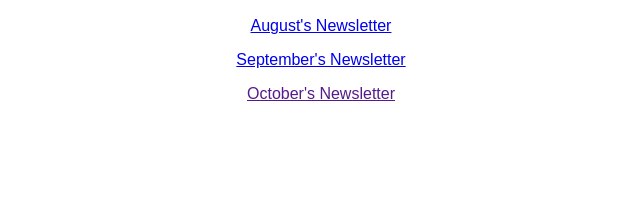
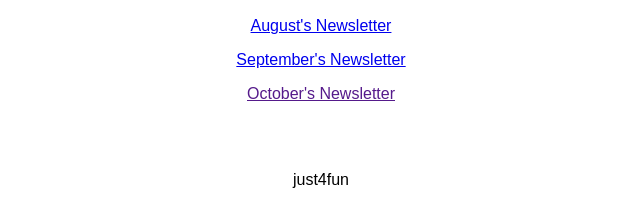
Before and after one commit to olivemev/news, a plain HTML site: page index.html in a window 1280 px wide. Shown: the part 583-800 px from the top of the page, without its empty margins (319-959 px from the left). Drawn offline with Linux system fonts and the light colour scheme.

Commit message:
Update index.html

```diff
--- a/index.html
+++ b/index.html
@@ -15,6 +15,9 @@ height="500"/>
 <p><a href="https://www.canva.com/design/DAFpGungi0U/gYo4L4A5pu53sbKtbWHzew/view?utm_content=DAFpGungi0U&utm_campaign=designshare&utm_medium=link&utm_source=publishsharelink" target="_blank">August's Newsletter</a></p>
 <p><a href="https://www.canva.com/design/DAFr0KeiePg/ocfzxZo1pJi1HzQ1GQXXfg/view?utm_content=DAFr0KeiePg&utm_campaign=designshare&utm_medium=link&utm_source=publishsharelink" target="_blank">September's Newsletter</a></p>
 <p><a href="" title="in progress">October's Newsletter</a></p>
+  <br />
+  <br />
+  <p>just4fun</p>
 </div>
 </body>
 </html>
```
